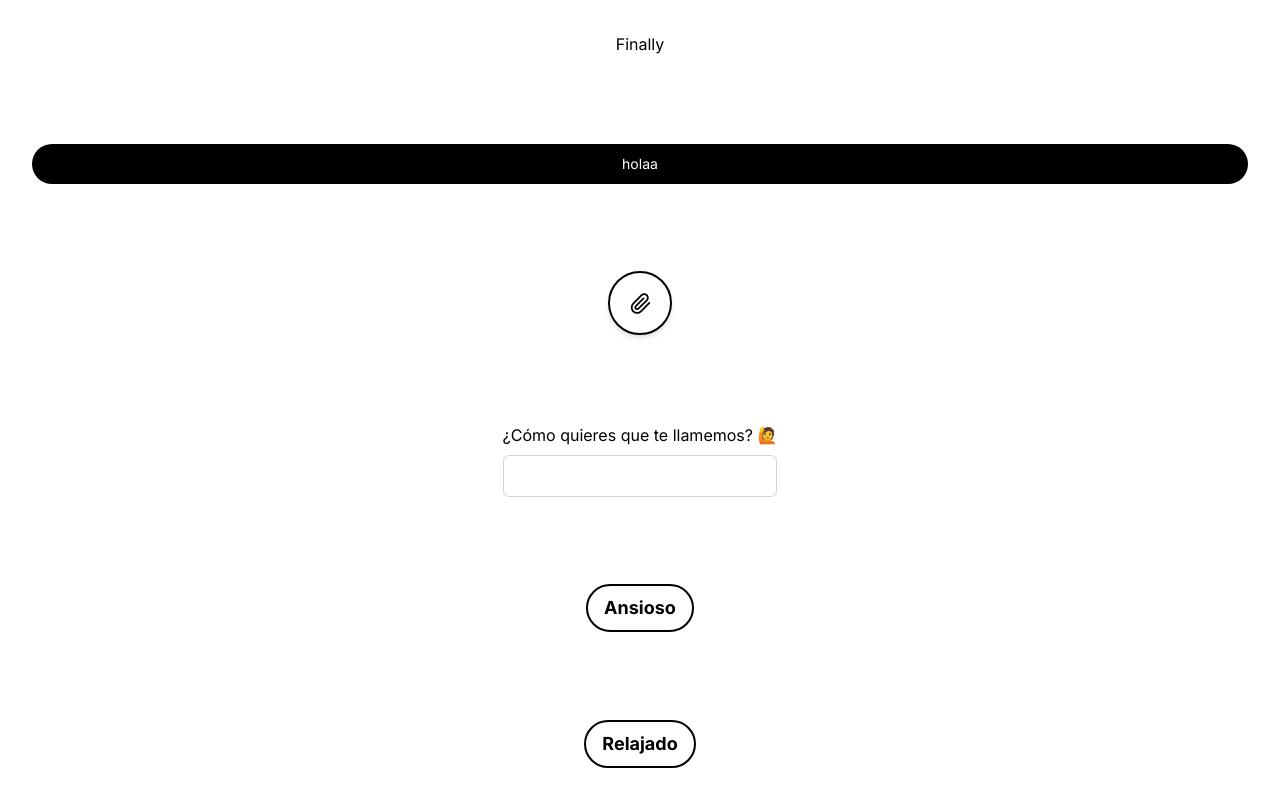
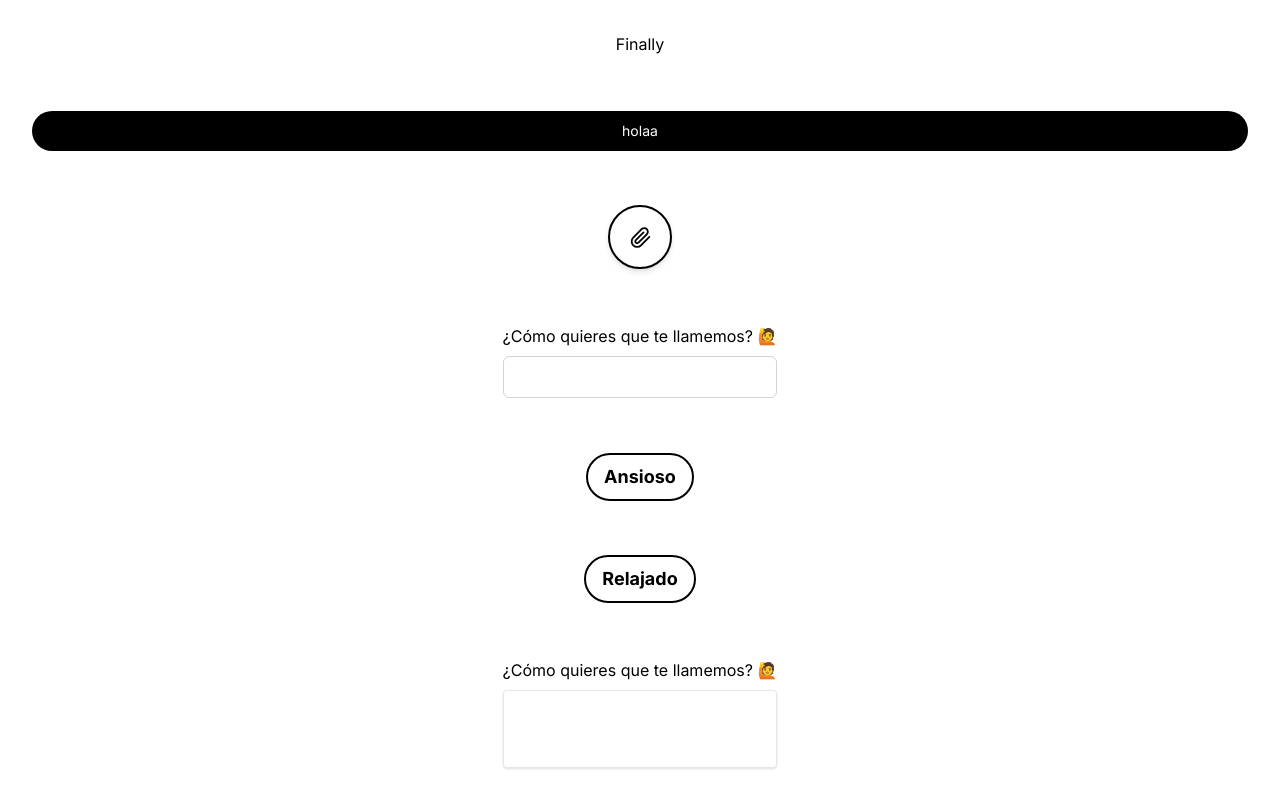
Before and after one commit to Dereemii/Finally-front, a Next.js app: page / in a window 1280 px wide. Built offline with nearby package versions, Linux system fonts and the light colour scheme.

Commit message:
feat: add TextArea component and remove bgColor prop of BaseButton component

```diff
--- a/src/app/page.js
+++ b/src/app/page.js
@@ -2,16 +2,18 @@ import { BaseButton } from '../components/BaseButton/BaseButton';
 import { FloatingButton } from '../components/FloatingButton';
 import { InputLabel } from '../components/InputLabel/InputLabel';
 import { Chip } from '../components/Chip/Chip';
+import { TextArea } from '@/components/TextArea';
 
 export default function Home() {
   return (
     <main className="flex min-h-screen flex-col items-center justify-between p-8">
       <h1>Finally</h1>
-      <BaseButton text="holaa" bgColor="bg-success" />
+      <BaseButton text="holaa" />
       <FloatingButton />
       <InputLabel label={'¿Cómo quieres que te llamemos? 🙋‍'} />
       <Chip label="Ansioso" />
       <Chip label="Relajado" />
+      <TextArea label={'¿Cómo quieres que te llamemos? 🙋‍'} />
     </main>
   );
 }
--- a/src/components/BaseButton/BaseButton.jsx
+++ b/src/components/BaseButton/BaseButton.jsx
@@ -4,10 +4,9 @@
  * @component
  * @param {Object} props - The component props.
  * @param {string} props.text - The text to be displayed inside the button.
- * @param {string} props.bgColor - The color for the button.
  * @returns {JSX.Element} The rendered BaseButton component.
  */
-export const BaseButton = ({ text, bgColor }) => {
+export const BaseButton = ({ text }) => {
   return (
     <>
       <button
--- /dev/null
+++ b/src/components/TextArea/index.jsx
@@ -0,0 +1,26 @@
+/**
+ * TextArea component.
+ *
+ * @component
+ * @param {Object} props - The component props.
+ * @param {string} props.label - The label for the TextArea.
+ * @param {string} props.value - The value of the TextArea.
+ * @param {function} props.onChange - The function to handle onChange event of the TextArea.
+ * @returns {JSX.Element} The rendered TextArea component.
+ */
+
+export const TextArea = ({ label, value, onChange }) => {
+  return (
+    <div className="flex flex-col">
+      {label && <label className="mb-2">{label}</label>}
+      <textarea
+        className="focus:shadow-outline w-full appearance-none rounded border px-3 py-2 leading-tight text-black shadow focus:outline-none"
+        id="textarea"
+        rows="3"
+        value={value}
+        onChange={onChange}
+        style={{ resize: 'none' }}
+      />
+    </div>
+  );
+};
```
